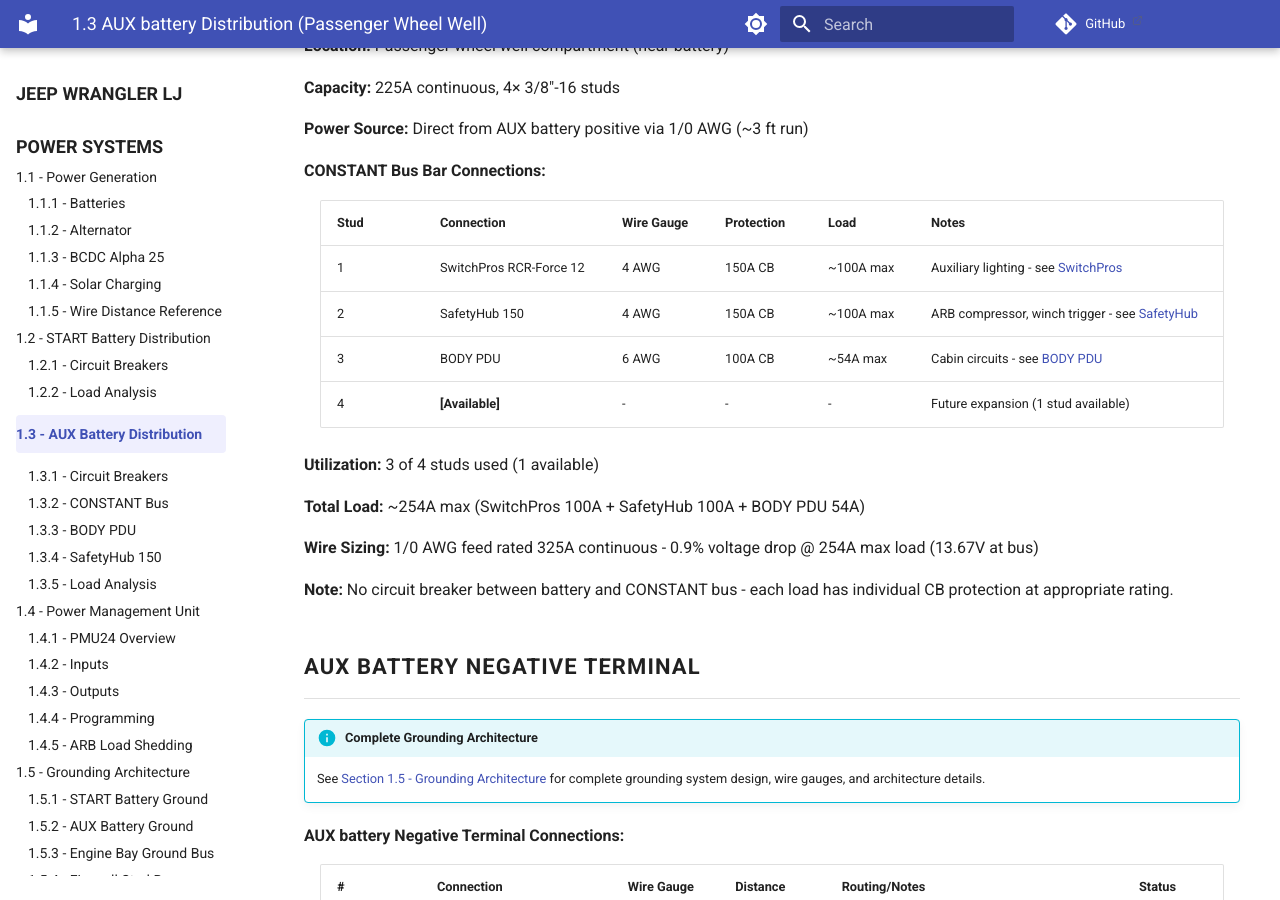
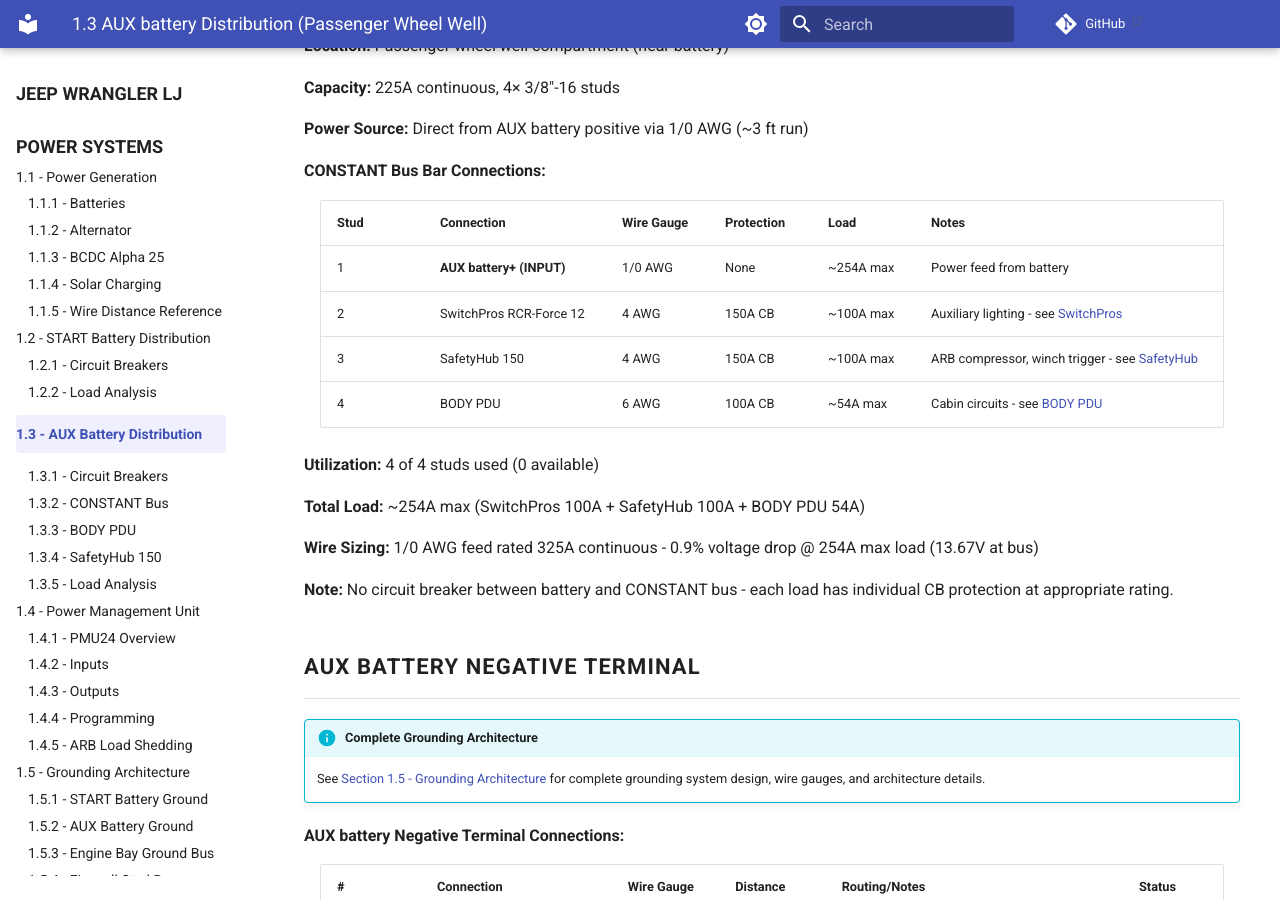
Before and after one commit to sob/drawings, an MkDocs documentation site: the page built from docs/jeep_lj/01-power-systems/03-aux-battery-distribution/index.md, in a window 1280 px wide and 900 px high, scrolled down 2558 px. Built offline with MkDocs 1.6.1 and Material for MkDocs 9.7.7, drawn with Linux system fonts in a browser that asks for light colours; comment, search, counter and statistics services are not loaded.

Commit message:
fix(electrical): correct CONSTANT bus stud assignments
Stud 1 is battery input, studs 2-4 are load outputs.
Bus is now fully utilized (0 available studs).

🤖 Generated with [Claude Code](https://claude.com/claude-code)

Co-Authored-By: Claude <noreply@anthropic.com>

```diff
--- a/docs/jeep_lj/01-power-systems/03-aux-battery-distribution/index.md
+++ b/docs/jeep_lj/01-power-systems/03-aux-battery-distribution/index.md
@@ -88,12 +88,12 @@ See [CONSTANT Bus Bar][constant-bus] for complete bus bar specifications, [Safet
 
 | Stud | Connection | Wire Gauge | Protection | Load | Notes |
 |:-----|:-----------|:-----------|:-----------|:-----|:------|
-| 1 | SwitchPros RCR-Force 12 | 4 AWG | 150A CB | ~100A max | Auxiliary lighting - see [SwitchPros][switchpros] |
-| 2 | SafetyHub 150 | 4 AWG | 150A CB | ~100A max | ARB compressor, winch trigger - see [SafetyHub][aux-safetyhub] |
-| 3 | BODY PDU | 6 AWG | 100A CB | ~54A max | Cabin circuits - see [BODY PDU][body-rtmr] |
-| 4 | **[Available]** | - | - | - | Future expansion (1 stud available) |
+| 1 | **AUX battery+ (INPUT)** | 1/0 AWG | None | ~254A max | Power feed from battery |
+| 2 | SwitchPros RCR-Force 12 | 4 AWG | 150A CB | ~100A max | Auxiliary lighting - see [SwitchPros][switchpros] |
+| 3 | SafetyHub 150 | 4 AWG | 150A CB | ~100A max | ARB compressor, winch trigger - see [SafetyHub][aux-safetyhub] |
+| 4 | BODY PDU | 6 AWG | 100A CB | ~54A max | Cabin circuits - see [BODY PDU][body-rtmr] |
 
-**Utilization:** 3 of 4 studs used (1 available)
+**Utilization:** 4 of 4 studs used (0 available)
 
 **Total Load:** ~254A max (SwitchPros 100A + SafetyHub 100A + BODY PDU 54A)
 
```
Also changed, not shown: docs/jeep_lj/01-power-systems/03-aux-battery-distribution/02-constant-bus.md (+3 -3 lines).
